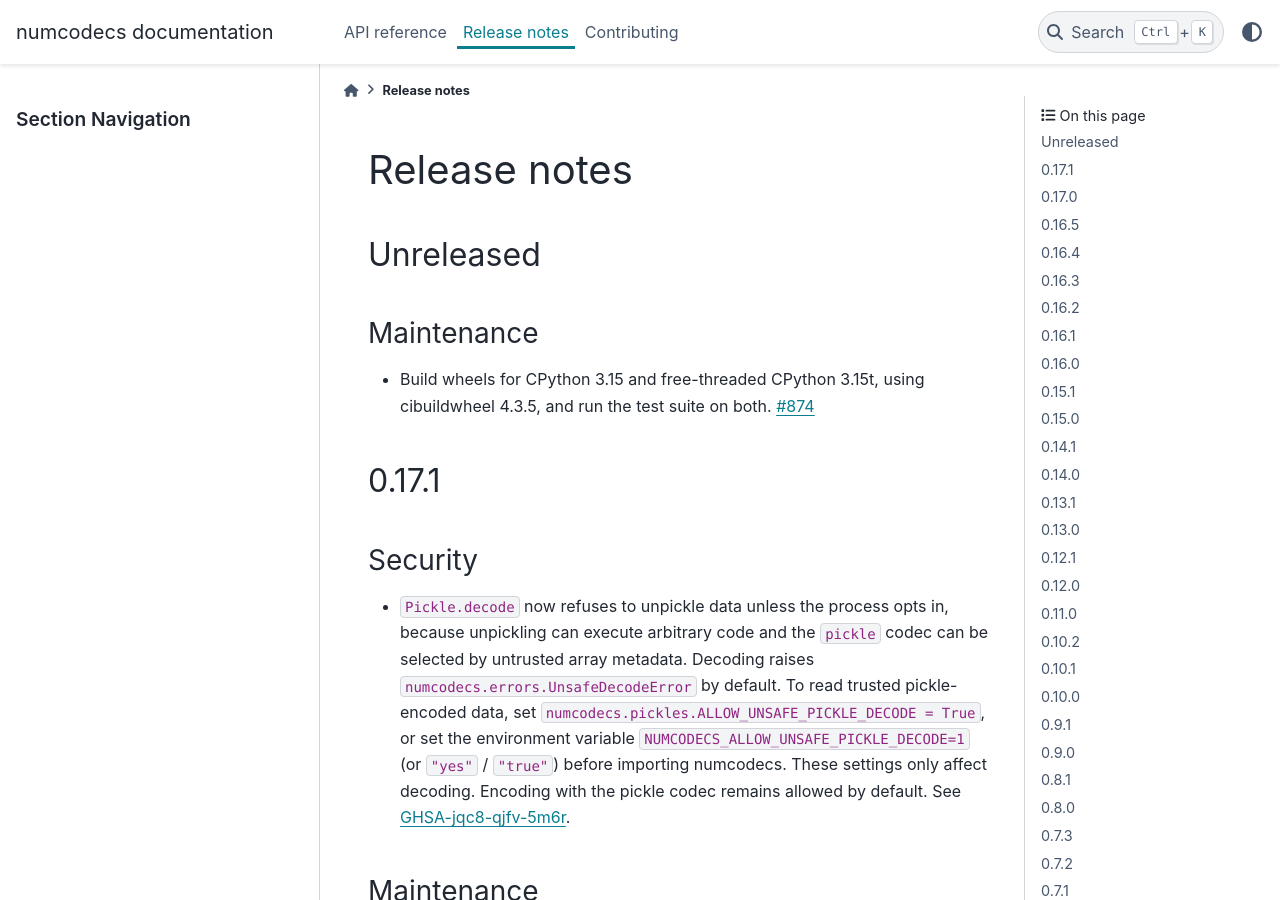
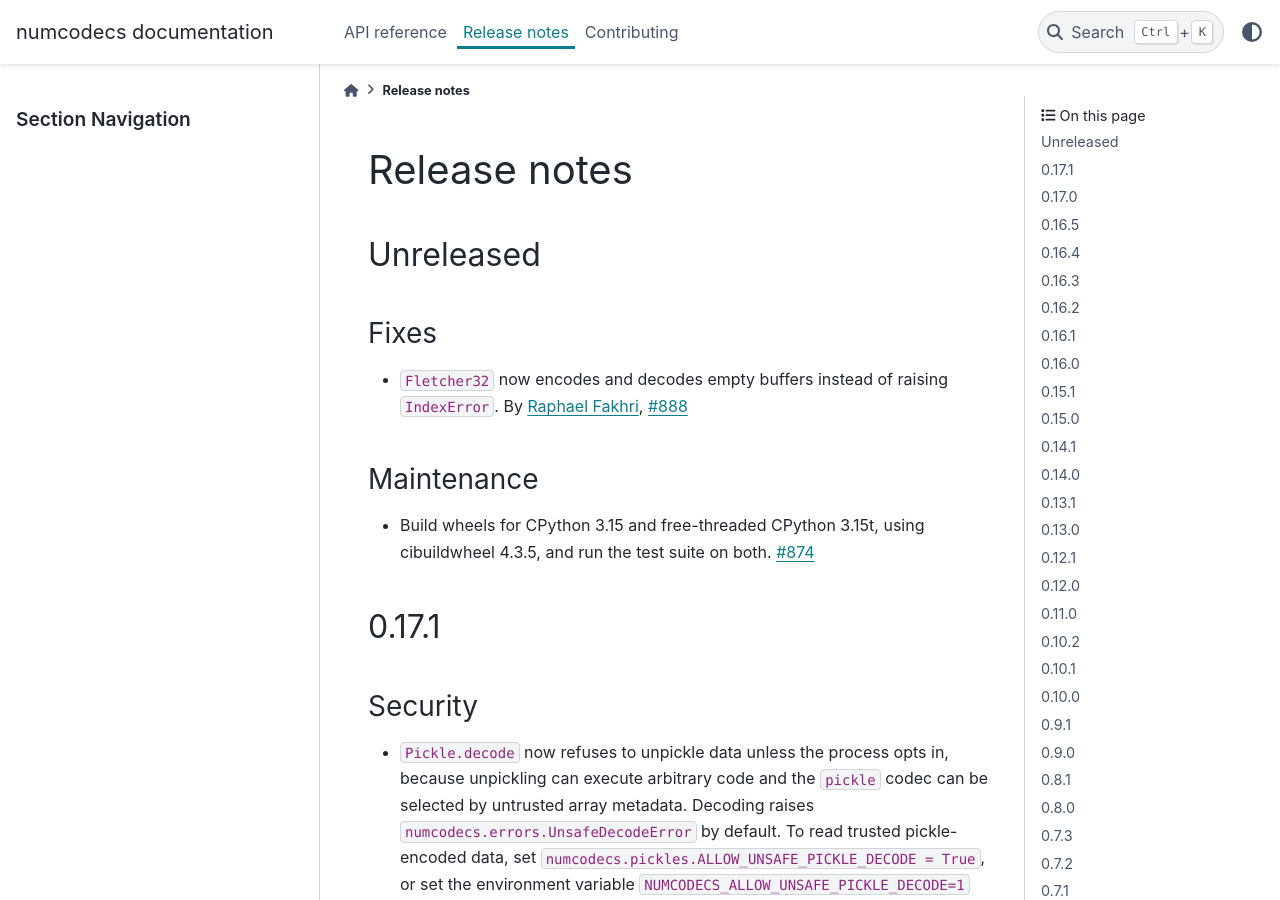
Before and after one commit to zarr-developers/numcodecs, a Sphinx documentation site: the page built from docs/release.md, in a window 1280 px wide and 900 px high. Built offline with Sphinx 7.4.7 and the PyData theme 0.15.4, drawn with Linux system fonts in a browser that asks for light colours; the version number could not be read and is left out.

Commit message:
Fix Fletcher32 for empty buffers

```diff
--- a/docs/release.md
+++ b/docs/release.md
@@ -13,6 +13,11 @@
 (unreleased)=
 
 ## Unreleased
+
+### Fixes
+
+* `Fletcher32` now encodes and decodes empty buffers instead of raising `IndexError`.
+  By {user}`Raphael Fakhri <RaphaelFakhri>`, {issue}`888`
 
 ### Maintenance
 
```
Also changed, not shown: 2 other files.
